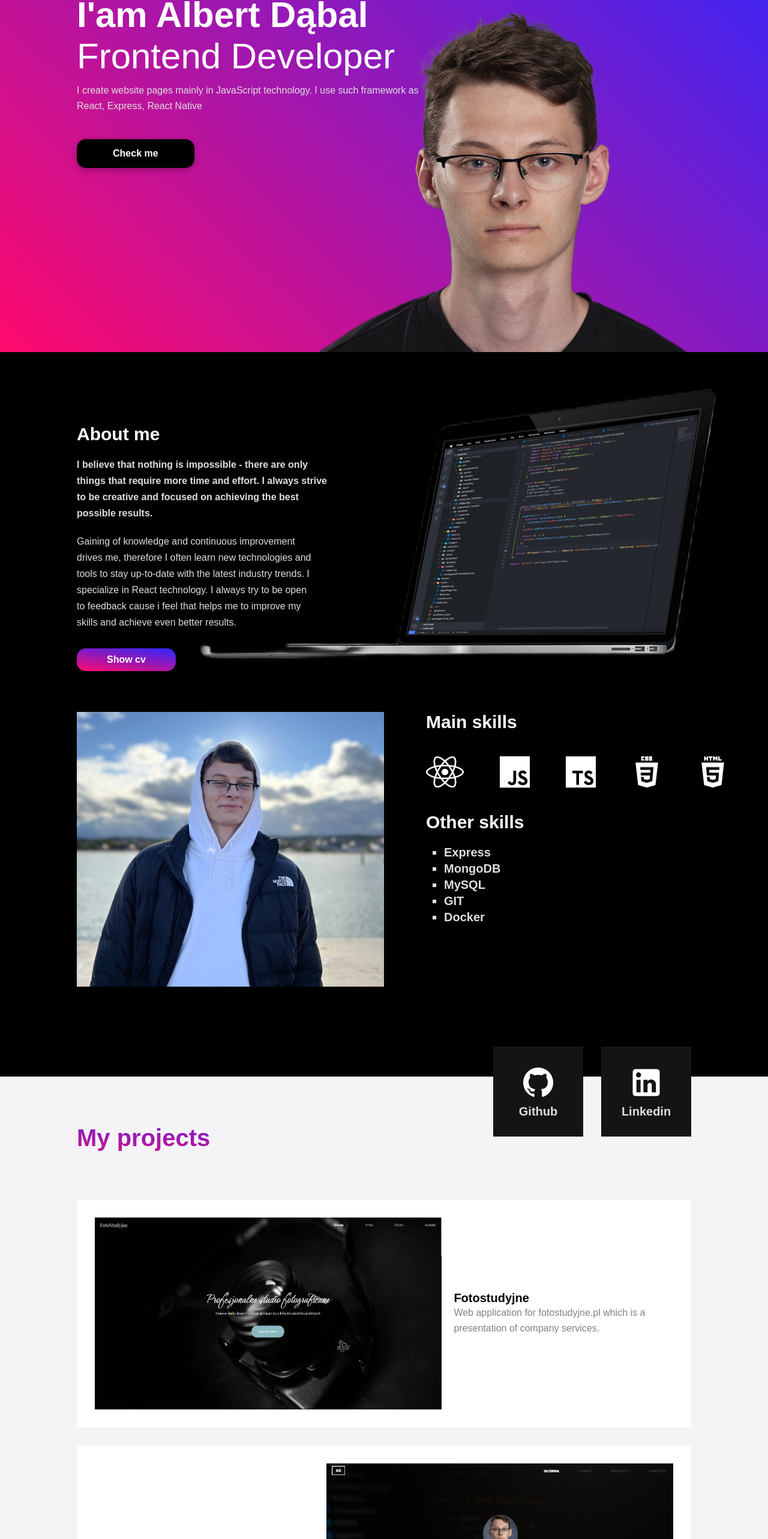
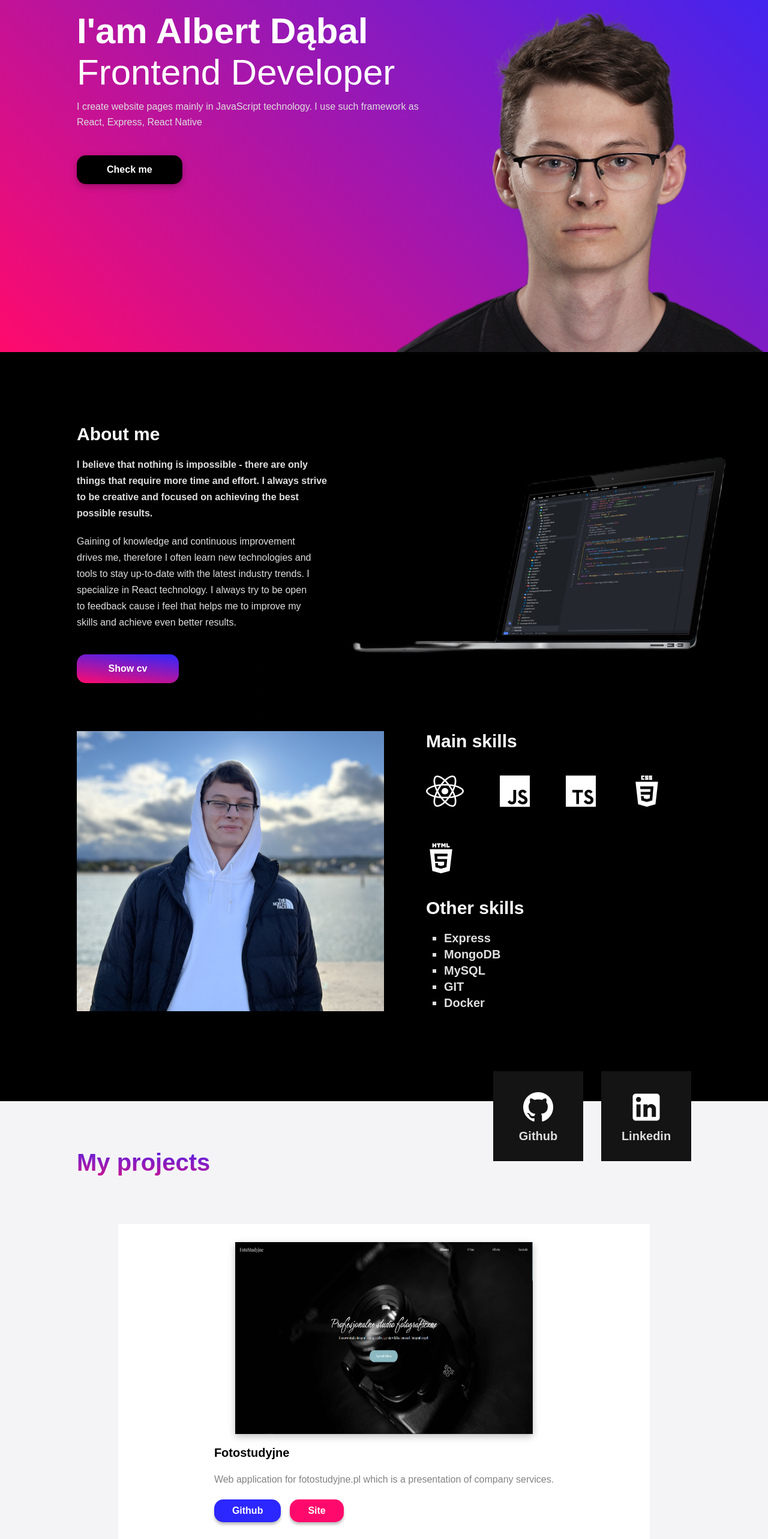
Before and after one commit to AlbertDabal/Portfolio, a React (Create React App) app in the folder frontend/: page / in a window 1280 px wide. Shown: the part 213-2779 px from the top of the page at 60% size. Built offline with nearby package versions, Linux system fonts and the light colour scheme.

Commit message:
fix responsive main and about-me

```diff
--- a/frontend/src/components/atoms/button/Button.tsx
+++ b/frontend/src/components/atoms/button/Button.tsx
@@ -10,7 +10,7 @@ export const Button = styled.a<Props>`
   border: none;
   font-size: ${({ theme }) => theme.fontSize.s};
   font-weight: 800;
-  padding: 10px 50px;
+  padding: 15px 50px;
 
   color: ${({ theme }) => 'white'};
   border-radius: 15px;
@@ -18,7 +18,4 @@ export const Button = styled.a<Props>`
   box-shadow: 0px -2px 12px 0px rgba(0, 0, 0, 0.58);
   text-decoration: none;
   cursor: pointer;
-  @media (max-width: 499px) {
-    padding: 4px 30px;
-  }
 `;
--- a/frontend/src/components/molecues/navbar/navbar-desktop/NavbarDesktop.tsx
+++ b/frontend/src/components/molecues/navbar/navbar-desktop/NavbarDesktop.tsx
@@ -18,7 +18,7 @@ const WrapperMain = styled.div<Props>`
   transition: 0.8s all ease;
   left: 0;
   background-color: ${({ colorChange, theme }) => (colorChange ? 'black' : 'transparent')};
-  @media (max-width: 1000px) {
+  @media (max-width: 1100px) {
     display: none;
   }
 `;
--- a/frontend/src/components/molecues/navbar/navbar-mobile/NavbarMobile.tsx
+++ b/frontend/src/components/molecues/navbar/navbar-mobile/NavbarMobile.tsx
@@ -10,10 +10,10 @@ interface Props {
 }
 
 const Wrapper = styled.nav<Props>`
-  @media (min-width: 1001px) {
+  @media (min-width: 1101px) {
     display: none;
   }
-  background-color: ${({ colorChange, theme }) => (colorChange ? theme.backgroundColor : 'transparent')};
+  background-color: ${({ colorChange, theme }) => (colorChange ? 'black' : 'transparent')};
   width: 100%;
   display: flex;
   transition: 0.8s all ease;
--- a/frontend/src/components/organisms/about-me/AboutMe.tsx
+++ b/frontend/src/components/organisms/about-me/AboutMe.tsx
@@ -17,7 +17,7 @@ import linkedin from 'images/technology-icon/linkedin.png';
 
 const Wrapper = styled.div`
   margin-top: 15vh;
-  min-height: 50vh;
+  min-height: 30vh;
   display: flex;
   flex-direction: column;
   justify-content: space-between;
@@ -32,10 +32,19 @@ const Image = styled.img`
   box-shadow: none;
   position: absolute;
   right: -100px;
+
+  @media (max-width: 1300px) {
+    width: 80%;
+    margin-top: -170px;
+  }
+
+  @media (max-width: 1110px) {
+    display: none;
+  }
 `;
 
 const Description = styled.div`
-  height: 50vh;
+  min-height: 30vh;
   width: 42.5%;
   display: flex;
   flex-direction: column;
@@ -43,11 +52,17 @@ const Description = styled.div`
   gap: 20px;
   align-items: flex-start;
   text-align: justify;
+
+  @media (max-width: 1110px) {
+    width: 100%;
+  }
 `;
 
 const StyledButton = styled(Button)`
-  margin: 10px 30px 10px 0px;
-  max-width: 30vh;
+  margin-top: 20px;
+  width: 170px;
+
+  /* margin: 10px 30px 10px 0px; */
   text-align: center;
   transition: 0.8s all ease;
   &:hover {
@@ -76,6 +91,10 @@ const Row = styled.div`
   gap: 70px;
   padding-bottom: 150px;
   position: relative;
+
+  @media (max-width: 1100px) {
+    flex-direction: column;
+  }
 `;
 
 const IconBox = styled.a`
@@ -97,6 +116,13 @@ const GroupSocial = styled.div`
   position: absolute;
   right: 0;
   bottom: -100px;
+
+  @media (max-width: 800px) {
+    flex-direction: column;
+    position: relative;
+    bottom: 80px;
+    flex-direction: row;
+  }
 `;
 
 export const AboutMe = () => {
@@ -141,7 +167,7 @@ export const AboutMe = () => {
           <img style={{ flex: 1 }} src={profile2} />
           <div style={{ flex: 1 }}>
             <Heading bold>Main skills</Heading>
-            <div style={{ display: 'flex', gap: 60, marginTop: 40 }}>
+            <div style={{ display: 'flex', gap: 60, marginTop: 40, flexWrap: 'wrap' }}>
               <img src={react} />
               <img src={js} />
               <img src={ts} />
--- a/frontend/src/components/organisms/main/Main.tsx
+++ b/frontend/src/components/organisms/main/Main.tsx
@@ -25,11 +25,10 @@ const Wrapper = styled.div`
 const Title = styled(Heading)`
   font-size: 6rem;
 
-  /* @media (max-width: 1100px) {
-    font-size: 8rem;
-    margin-bottom: 20px;
+  @media (max-width: 800px) {
+    font-size: 3rem;
   }
-
+  /*
   @media (max-width: 750px) {
     font-size: 4rem;
     margin-bottom: 20px;
@@ -38,14 +37,25 @@ const Title = styled(Heading)`
 
 const StyledParagraph = styled(Paragraph)`
   padding-bottom: 2em;
+
+  @media (max-width: 800px) {
+    padding-bottom: 1em;
+  }
 `;
 
 const Image = styled.img`
   width: 50%;
+
   position: absolute;
   right: 10%;
+  bottom: 0;
 
-  @media (max-width: 750px) {
+  @media (max-width: 1350px) {
+    right: 0%;
+  }
+
+  @media (max-width: 1100px) {
+    display: none;
   }
 `;
 
@@ -56,7 +66,17 @@ const Description = styled.div`
   gap: 10px;
   align-items: flex-start;
 
-  margin-bottom: 30%;
+  margin-bottom: 50px;
+
+  /* margin-bottom: 30%;
+
+  @media (max-width: 1100px) {
+    margin-bottom: 40%;
+  }
+
+  @media (max-width: 800px) {
+    margin-bottom: 100%;
+  } */
 `;
 
 const StyledLink = styled(Link)`
@@ -64,7 +84,7 @@ const StyledLink = styled(Link)`
   font-weight: 800;
   border-radius: 15px;
   box-shadow: 0px 4px 12px 0px rgba(0, 0, 0, 0.25);
-  padding: 15px 60px;
+  padding: 15px 50px;
   background-color: ${({ theme }) => 'black'};
   color: ${({ theme }) => theme.primaryColorLight};
   text-decoration: none;
@@ -72,15 +92,21 @@ const StyledLink = styled(Link)`
   cursor: pointer;
   transition: 0.8s all ease;
   &:hover {
+    opacity: 0.8;
   }
 `;
 
 const Row = styled.div`
   width: 80%;
   display: flex;
+  height: 100%;
   max-width: 1200px;
-  align-items: flex-end;
+  align-items: center;
   justify-content: flex-start;
+
+  @media (max-width: 500px) {
+    width: 90%;
+  }
 `;
 
 export const Main = () => {
@@ -112,7 +138,7 @@ export const Main = () => {
             <StyledParagraph light>
               <div dangerouslySetInnerHTML={{ __html: data.description }} />
             </StyledParagraph>
-            <StyledLink to="about-me" spy={true} smooth={true} offset={-70} duration={500}>
+            <StyledLink to="about-me" spy={true} smooth={true} offset={-60} duration={500}>
               {data.button}
             </StyledLink>
           </Description>
--- a/frontend/src/components/organisms/my-project-new/MyProjectNew.tsx
+++ b/frontend/src/components/organisms/my-project-new/MyProjectNew.tsx
@@ -13,6 +13,9 @@ const Title = styled.h1`
   font-weight: 700;
   margin-top: 10vh;
   margin-bottom: 10vh;
+  display: flex;
+  justify-content: flex-start;
+  align-self: start;
 `;
 
 const WrapperProject = styled.div`
@@ -22,14 +25,41 @@ const WrapperProject = styled.div`
 
   & > div:nth-child(even) {
     flex-direction: row-reverse;
+
+    @media (max-width: 1400px) {
+      flex-direction: column;
+    }
   }
 
   & > div:nth-child(odd) {
+    @media (max-width: 1400px) {
+      flex-direction: column;
+    }
+  }
+`;
+
+const Button = styled.button`
+  margin-top: 20px;
+  border-radius: 15px;
+  background: linear-gradient(180deg, #2d27ff 0%, #ff0a6c 130.39%);
+  box-shadow: 0px 3px 12px 0px rgba(0, 0, 0, 0.25);
+  outline: none;
+  border: none;
+  padding: 15px 75px;
+  font-weight: 600;
+  font-size: 16px;
+  color: white;
+  cursor: pointer;
+
+  transition: 0.8s all ease;
+  &:hover {
+    opacity: 0.8;
   }
 `;
 
 const MyProjectNew = () => {
   const [data, setData] = useState<any>(null);
+  const [moreShow, setMoreShow] = useState<boolean>(false);
 
   useEffect(() => {
     const GetData = async () => {
@@ -47,11 +77,13 @@ const MyProjectNew = () => {
 
   return (
     <BasicTemplate id="my-project">
-      <div style={{ paddingBottom: '10vh' }}>
+      <div style={{ paddingBottom: '10vh', display: 'flex', flexDirection: 'column', alignItems: 'center' }}>
         <Title>{data?.title}</Title>
         <WrapperProject>
           {data?.projects &&
-            data.projects.map(
+            data.projects
+              .filter((item: any, idx: number) => (moreShow ? idx < 10 : idx < 3))
+              .map(
                 (
                   items: {
                     images: string;
@@ -74,6 +106,7 @@ const MyProjectNew = () => {
                 )
               )}
         </WrapperProject>
+        {!moreShow && <Button onClick={() => setMoreShow(true)}>See More...</Button>}
       </div>
     </BasicTemplate>
   );
--- a/frontend/src/components/organisms/my-project-new/card/Card.tsx
+++ b/frontend/src/components/organisms/my-project-new/card/Card.tsx
@@ -11,6 +11,10 @@ interface Props {
   github?: string;
   website?: string;
   index: number;
+}
+
+interface Color {
+  other?: boolean;
 }
 
 const Wrapper = styled.div`
@@ -28,11 +32,13 @@ const Wrapper = styled.div`
 const Info = styled.div`
   display: flex;
   flex-direction: column;
+  gap: 20px;
 `;
 
 const Image = styled.img`
   height: 40vh;
   width: 60%;
+  box-shadow: 0px 4px 12px 0px rgba(0, 0, 0, 0.25);
   /* filter: grayscale(100%); */
   /* box-shadow: 0px 4px 4px rgba(0, 0, 0, 0.12);
   height: 40vh;
@@ -48,14 +54,39 @@ const Title = styled.h1`
   font-weight: 600;
 `;
 
+const Button = styled.button<Color>`
+  border: none;
+  outline: none;
+  color: white;
+  background: ${({ other }) => (!other ? '#2d27ff' : '#FF0A6C')};
+  font-size: 16px;
+  font-weight: 600;
+  padding: 10px 30px;
+  box-shadow: 0px 4px 4px 0px rgba(0, 0, 0, 0.25);
+  border-radius: 15px;
+  cursor: pointer;
+  transition: 0.8s all ease;
+  &:hover {
+    opacity: 0.8;
+  }
+`;
+
+const WrapperButton = styled.div`
+  display: flex;
+  gap: 15px;
+`;
+
 const Card = ({ images, name, description, github, website, index }: Props) => {
   return (
     <Wrapper>
-      {console.log('index', index)}
       {images && <Image src={`${process.env.PUBLIC_URL + '/images/projects' + images}`} />}
       <Info>
         <Title>{name}</Title>
         <Paragraph>{description}</Paragraph>
+        <WrapperButton>
+          <Button>Github</Button>
+          <Button other>Site</Button>
+        </WrapperButton>
       </Info>
     </Wrapper>
   );
```
Lines whose indentation alone changed are shown as unchanged.
